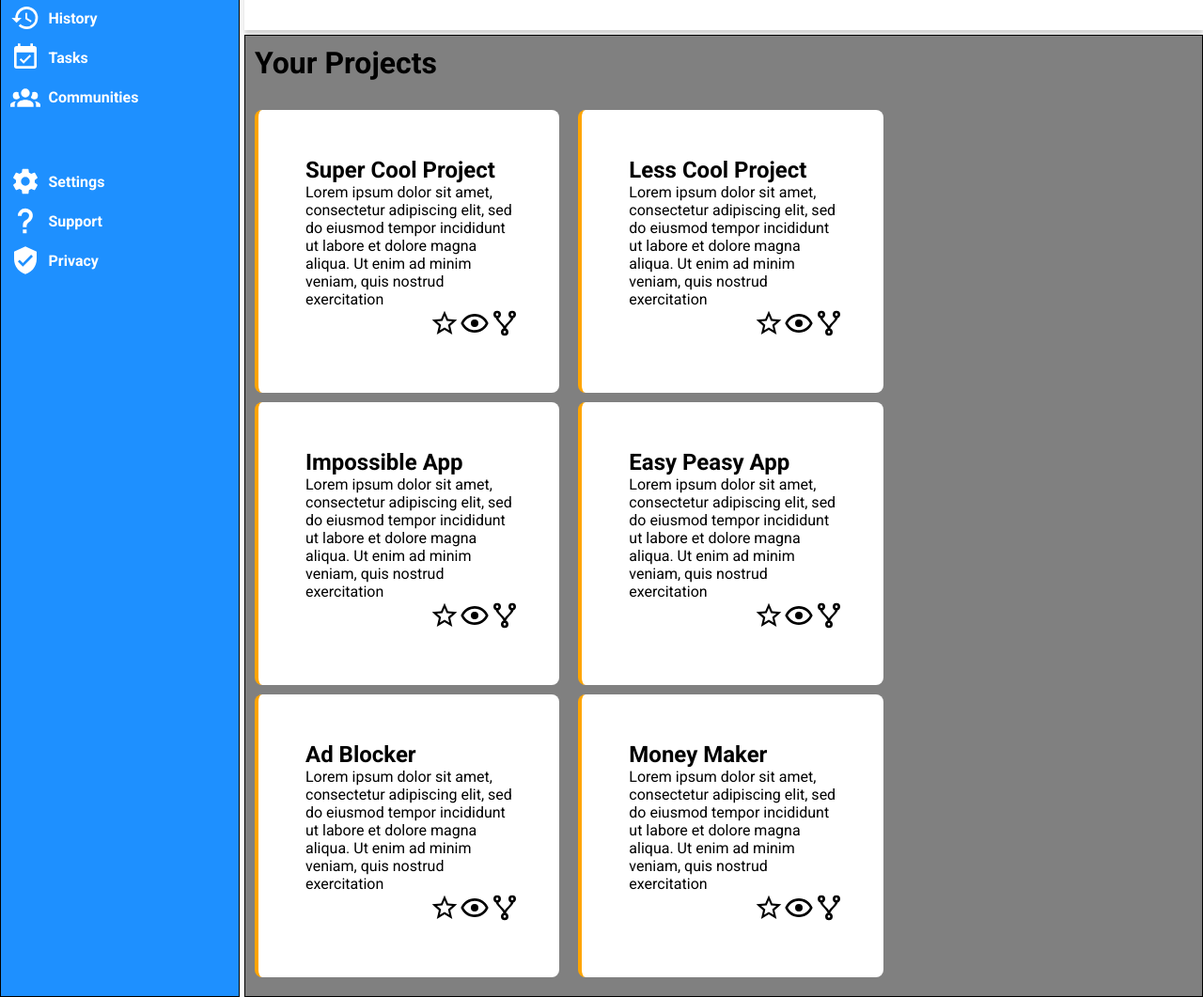
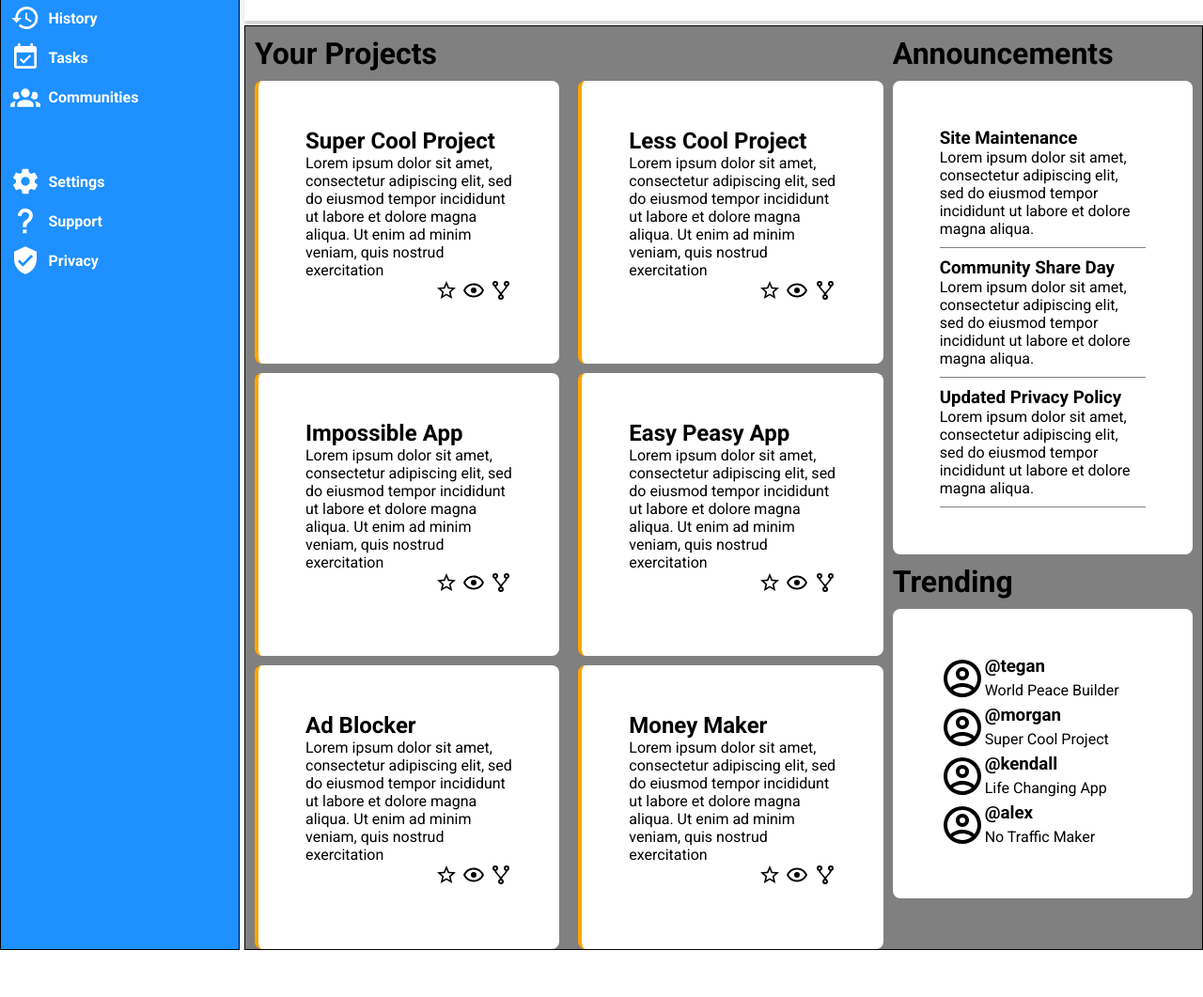
Before and after one commit to JeffLynx/admin-dashboard-odin, a plain HTML site: page index.html in a window 1280 px wide. Shown: the part 224-1285 px from the top of the page at 94% size. After the commit the page ends 1235 px from the top, so only its background shows below. Drawn offline with Linux system fonts and the light colour scheme.

Commit message:
announcement and trending sections structured and styled. might come back later and make everything grid

```diff
--- a/index.html
+++ b/index.html
@@ -65,7 +65,8 @@
 
     </div>
 
-    <div class="main">
+    <div class="main-container">
+      <div class="main-left-side">
       <h1>Your Projects</h1>
         <div class="projects">
           <div class="super-cool">
@@ -144,22 +145,55 @@
               <img src="./images/star-outline.svg" alt="star">
               <img src="./images/eye-outline.svg" alt="eye">
               <img src="./images/source-fork.svg" alt="fork">
-
+            </div>
           </div>
         </div>
       </div>
 
-      <div class="announcements-and-trending">
+      <div class="main-right-side">
+        <h1>Announcements</h1>
           <div class="announcements">
-          <div class="maintenance"></div>
-          <div class="community-share-day"></div>
-          <div class="updated-privacy"></div>
+            <div class="maintenance">
+              <h3>Site Maintenance</h3>
+              <p>Lorem ipsum dolor sit amet, consectetur adipiscing elit,
+                sed do eiusmod tempor incididunt ut labore et dolore magna aliqua.</p>
             </div>
+            <div class="community-share-day">
+              <h3>Community Share Day</h3>
+              <p>Lorem ipsum dolor sit amet, consectetur adipiscing elit,
+                sed do eiusmod tempor incididunt ut labore et dolore magna aliqua.</p>
+            </div>
+            <div class="updated-privacy">
+              <h3>Updated Privacy Policy</h3>
+              <p>Lorem ipsum dolor sit amet, consectetur adipiscing elit,
+                sed do eiusmod tempor incididunt ut labore et dolore magna aliqua.</p>
+            </div>
+          </div>
+          <h1>Trending</h1>
           <div class="trending">
+            <div class="trending-user-img"><img class="socials-img" src="./images/account-circle-outline.svg" alt=""></div>
+            <div class="trending-user">
+              <h3>@tegan</h3>
+              <p>World Peace Builder</p>
+            </div>
+            <div class="trending-user-img"><img class="socials-img" src="./images/account-circle-outline.svg" alt=""></div>
+            <div class="trending-user">
+              <h3>@morgan</h3>
+              <p>Super Cool Project</p>
+            </div>
+            <div class="trending-user-img"><img class="socials-img" src="./images/account-circle-outline.svg" alt=""></div>
+            <div class="trending-user">
+              <h3>@kendall</h3>
+              <p>Life Changing App</p>
+            </div>
+            <div class="trending-user-img"><img class="socials-img" src="./images/account-circle-outline.svg" alt=""></div>
+            <div class="trending-user">
+              <h3>@alex</h3>
+              <p>No Traffic Maker</p>
             </div>
           </div>
       </div>
-
+    </div>
   </div>
 </body>
 </html>
--- a/styles.css
+++ b/styles.css
@@ -201,30 +201,37 @@
   padding-left: 10px;
 }
 
-.main {
+.main-container {
   grid-area: 2 / 2 / 3 / 3;
   background-color: grey;
   border: 1px solid black;
   display: grid;
   grid-template-columns: 2fr 1fr;
-  grid-template-rows: 1fr 4fr 4fr 4fr;
 }
 
-.main h1 {
+.main-left-side h1,
+.main-right-side h1 {
   margin-left: 10px;
   margin-top: 10px;
+  margin-bottom: 10px;
+}
+
+.main-left-side {
+  grid-area: 1 / 1 / 2 / 2;
+}
+
+.main-right-side {
+  grid-area: 1 / 2 / 2 / 3;
 }
 
 .projects {
-  grid-area: 2 / 1 / 5 / 2;
+  grid-area: 1 / 1 / 2 / 2;
 
   display: grid;
   grid-template-columns: 1fr 1fr;
   grid-template-rows: 1fr 1fr 1fr;
 
   gap: 10px;
-
-  margin-bottom: 20px;
 }
 
 .super-cool,
@@ -243,30 +250,6 @@
   grid-template-rows: 4fr 1fr;
 }
 
-.super-cool {
-  grid-area: 1 / 1 / 2 / 2;
-}
-
-.less-cool {
-  grid-area: 1 / 2 / 2 / 3;
-}
-
-.impossible {
-  grid-area: 2 / 1 / 3 / 2;
-}
-
-.easy-peasy {
-  grid-area: 2 / 2 / 3 / 3;
-}
-
-.adblock {
-  grid-area: 3 / 1 / 4 / 2;
-}
-
-.money {
-  grid-area: 3 / 2 / 4 / 3;
-}
-
 .actions {
   display: grid;
   grid-template-columns: 1fr 1fr 1fr;
@@ -275,6 +258,44 @@
 }
 
 .actions img {
-  height: 2em;
-  width: 2em;
+  height: 1.5em;
+  width: 1.5em;
 }
+
+
+.announcements {
+  display: grid;
+  gap: 10px;
+  background-color: white;
+  border-radius: 8px;
+  margin-left: 10px;
+  margin-right: 10px;
+  padding: 50px;
+}
+
+.maintenance,
+.community-share-day,
+.updated-privacy {
+  border-bottom: 1px solid grey;
+  padding-bottom: 10px;
+}
+
+.trending {
+  display: grid;
+  grid-template-columns: 1fr 4fr;
+  background-color: white;
+  border-radius: 8px;
+  margin-left: 10px;
+  margin-right: 10px;
+  padding: 50px;
+}
+
+.trending-user {
+  display: grid;
+
+}
+
+.trending-user-img img {
+  height: 3em;
+  width: 3em;
+}
```
Also changed, not shown: images/account-circle-outline.svg (added). Lines whose indentation alone changed are shown as unchanged.
